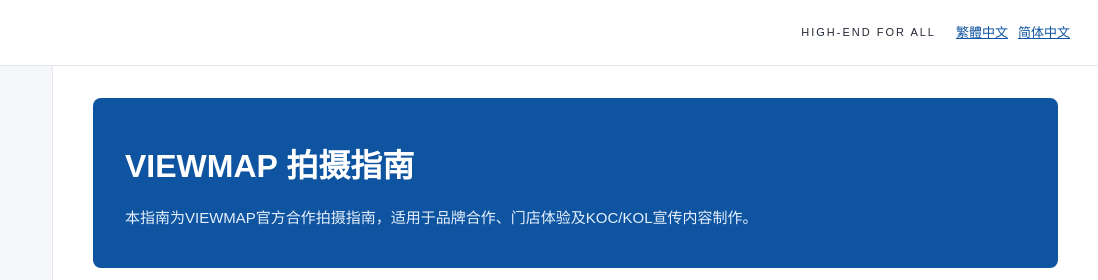
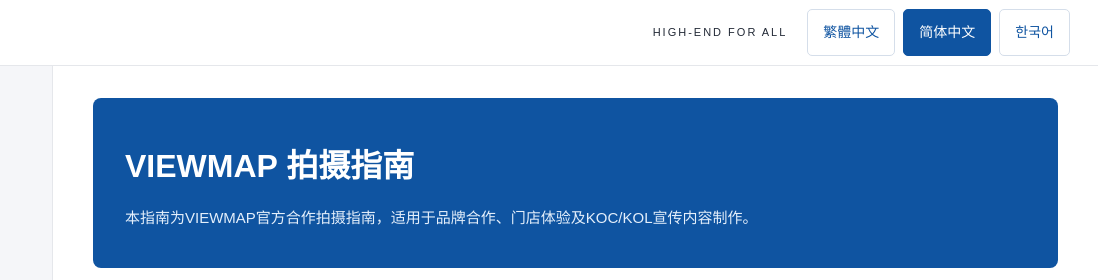
Before and after one commit to viewmap-official/guide, a plain HTML site: page zh-cn.html in a window 1280 px wide. Shown: the top 280 px of the page, 182-1280 px from the left. Drawn offline with Linux system fonts and the light colour scheme; a web font is replaced by a local one.

Commit message:
Update zh-cn.html

```diff
--- a/zh-cn.html
+++ b/zh-cn.html
@@ -5,7 +5,12 @@
         <header>
             <img alt="VIEWMAP" class="brand-logo" src="logo.png"/>
             <div class="header-right">
-                <span>HIGH-END FOR ALL</span><nav aria-label="Language" style="display:flex;gap:10px;flex-wrap:wrap;font-size:13px;"><a href="index.html">繁體中文</a><a href="zh-cn.html">简体中文</a></nav>
+                <span>HIGH-END FOR ALL</span>
+            <div class="language-switch">
+            <a href="index.html">繁體中文</a>
+            <a href="zh-cn.html" class="active">简体中文</a>
+            <a href="ko.html">한국어</a>
+        </div>
             </div>
         </header>
         <aside aria-label="章节目录">
```
